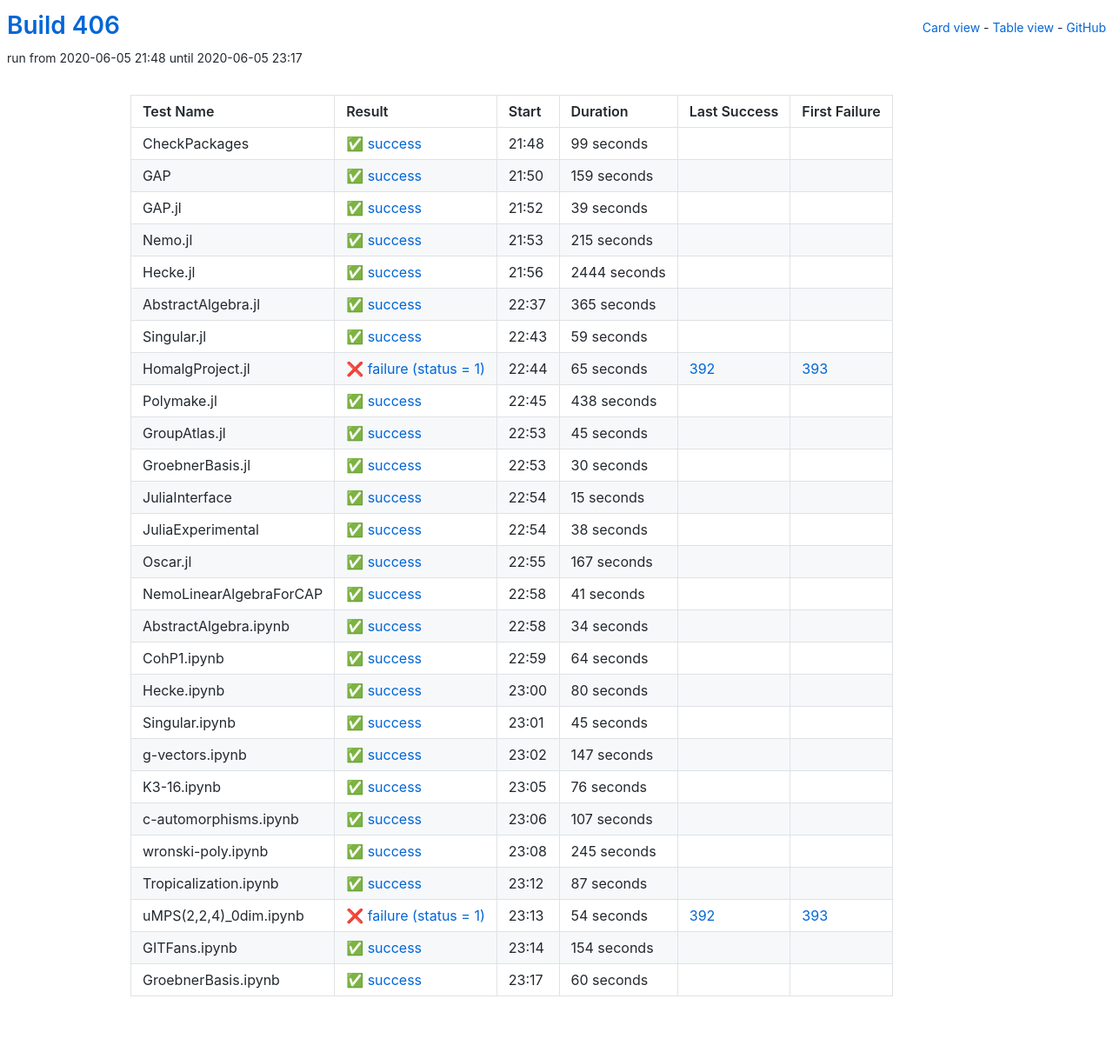
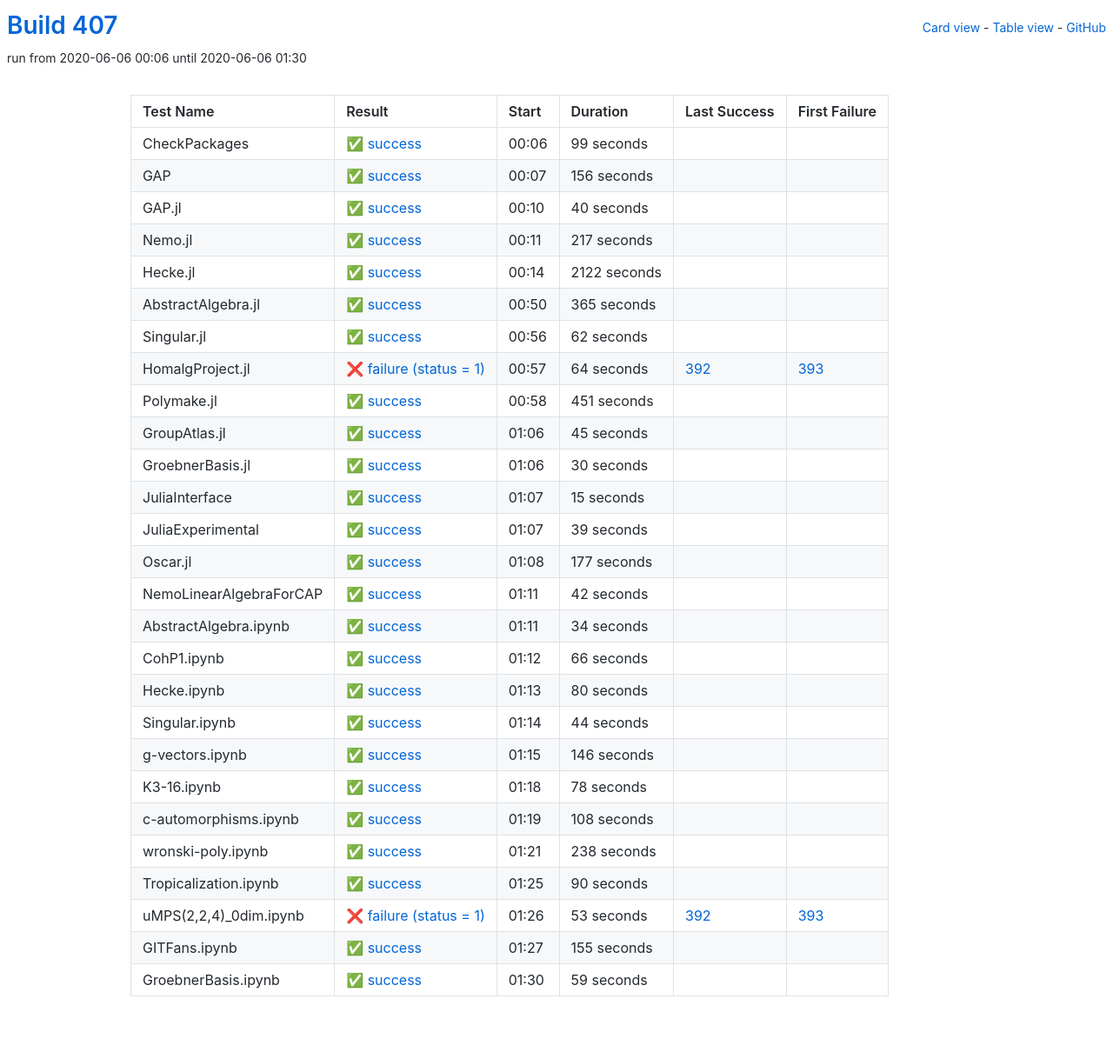
Before and after one commit to oscar-system/oscar-ci-status-1.4, a Jekyll site: the page built from table.html, in a window 1280 px wide. Shown: the whole page at 87% size. Built offline with Jekyll 4.4.1, drawn with Linux system fonts in a browser that asks for light colours.

Commit message:
Build 407

```diff
--- a/_data/ci.yml
+++ b/_data/ci.yml
@@ -1,5 +1,5 @@
-build: 406
-build_url: https://oscarci.mathematik.uni-kl.de/job/oscar-julia-1.4/406/
+build: 407
+build_url: https://oscarci.mathematik.uni-kl.de/job/oscar-julia-1.4/407/
 job: oscar-julia-1.4
 tests:
 - duration: 99
@@ -9,57 +9,57 @@ tests:
   id: checkpackages
   last_success: false
   last_success_url: null
-  log: https://oscarci.mathematik.uni-kl.de/job/oscar-julia-1.4/406/artifact/logs/build-406/CheckPackages.log
+  log: https://oscarci.mathematik.uni-kl.de/job/oscar-julia-1.4/407/artifact/logs/build-407/CheckPackages.log
   name: CheckPackages
-  start: 2020-06-05 21:48
+  start: 2020-06-06 00:06
   status: success
   success: true
-- duration: 159
+- duration: 156
   exitcode: 0
   first_failure: false
   first_failure_url: null
   id: gap
   last_success: false
   last_success_url: null
-  log: https://oscarci.mathematik.uni-kl.de/job/oscar-julia-1.4/406/artifact/logs/build-406/GAP.log
+  log: https://oscarci.mathematik.uni-kl.de/job/oscar-julia-1.4/407/artifact/logs/build-407/GAP.log
   name: GAP
-  start: 2020-06-05 21:50
+  start: 2020-06-06 00:07
   status: success
   success: true
-- duration: 39
+- duration: 40
   exitcode: 0
   first_failure: false
   first_failure_url: null
   id: gap-jl
   last_success: false
   last_success_url: null
-  log: https://oscarci.mathematik.uni-kl.de/job/oscar-julia-1.4/406/artifact/logs/build-406/GAP.jl.log
+  log: https://oscarci.mathematik.uni-kl.de/job/oscar-julia-1.4/407/artifact/logs/build-407/GAP.jl.log
   name: GAP.jl
-  start: 2020-06-05 21:52
+  start: 2020-06-06 00:10
   status: success
   success: true
-- duration: 215
+- duration: 217
   exitcode: 0
   first_failure: false
   first_failure_url: null
   id: nemo-jl
   last_success: false
   last_success_url: null
-  log: https://oscarci.mathematik.uni-kl.de/job/oscar-julia-1.4/406/artifact/logs/build-406/Nemo.jl.log
+  log: https://oscarci.mathematik.uni-kl.de/job/oscar-julia-1.4/407/artifact/logs/build-407/Nemo.jl.log
   name: Nemo.jl
-  start: 2020-06-05 21:53
+  start: 2020-06-06 00:11
   status: success
   success: true
-- duration: 2444
+- duration: 2122
   exitcode: 0
   first_failure: false
   first_failure_url: null
   id: hecke-jl
   last_success: false
   last_success_url: null
-  log: https://oscarci.mathematik.uni-kl.de/job/oscar-julia-1.4/406/artifact/logs/build-406/Hecke.jl.log
+  log: https://oscarci.mathematik.uni-kl.de/job/oscar-julia-1.4/407/artifact/logs/build-407/Hecke.jl.log
   name: Hecke.jl
-  start: 2020-06-05 21:56
+  start: 2020-06-06 00:14
   status: success
   success: true
 - duration: 365
@@ -69,45 +69,45 @@ tests:
   id: abstractalgebra-jl
   last_success: false
   last_success_url: null
-  log: https://oscarci.mathematik.uni-kl.de/job/oscar-julia-1.4/406/artifact/logs/build-406/AbstractAlgebra.jl.log
+  log: https://oscarci.mathematik.uni-kl.de/job/oscar-julia-1.4/407/artifact/logs/build-407/AbstractAlgebra.jl.log
   name: AbstractAlgebra.jl
-  start: 2020-06-05 22:37
+  start: 2020-06-06 00:50
   status: success
   success: true
-- duration: 59
+- duration: 62
   exitcode: 0
   first_failure: false
   first_failure_url: null
   id: singular-jl
   last_success: false
   last_success_url: null
-  log: https://oscarci.mathematik.uni-kl.de/job/oscar-julia-1.4/406/artifact/logs/build-406/Singular.jl.log
+  log: https://oscarci.mathematik.uni-kl.de/job/oscar-julia-1.4/407/artifact/logs/build-407/Singular.jl.log
   name: Singular.jl
-  start: 2020-06-05 22:43
+  start: 2020-06-06 00:56
   status: success
   success: true
-- duration: 65
+- duration: 64
   exitcode: 1
   first_failure: 393
   first_failure_url: https://oscarci.mathematik.uni-kl.de/job/oscar-julia-1.4/393/
   id: homalgproject-jl
   last_success: 392
   last_success_url: https://oscarci.mathematik.uni-kl.de/job/oscar-julia-1.4/392/
-  log: https://oscarci.mathematik.uni-kl.de/job/oscar-julia-1.4/406/artifact/logs/build-406/HomalgProject.jl.log
+  log: https://oscarci.mathematik.uni-kl.de/job/oscar-julia-1.4/407/artifact/logs/build-407/HomalgProject.jl.log
   name: HomalgProject.jl
-  start: 2020-06-05 22:44
+  start: 2020-06-06 00:57
   status: failure
   success: false
-- duration: 438
+- duration: 451
   exitcode: 0
   first_failure: false
   first_failure_url: null
   id: polymake-jl
   last_success: false
   last_success_url: null
-  log: https://oscarci.mathematik.uni-kl.de/job/oscar-julia-1.4/406/artifact/logs/build-406/Polymake.jl.log
+  log: https://oscarci.mathematik.uni-kl.de/job/oscar-julia-1.4/407/artifact/logs/build-407/Polymake.jl.log
   name: Polymake.jl
-  start: 2020-06-05 22:45
+  start: 2020-06-06 00:58
   status: success
   success: true
 - duration: 45
@@ -117,9 +117,9 @@ tests:
   id: groupatlas-jl
   last_success: false
   last_success_url: null
-  log: https://oscarci.mathematik.uni-kl.de/job/oscar-julia-1.4/406/artifact/logs/build-406/GroupAtlas.jl.log
+  log: https://oscarci.mathematik.uni-kl.de/job/oscar-julia-1.4/407/artifact/logs/build-407/GroupAtlas.jl.log
   name: GroupAtlas.jl
-  start: 2020-06-05 22:53
+  start: 2020-06-06 01:06
   status: success
   success: true
 - duration: 30
@@ -129,9 +129,9 @@ tests:
   id: groebnerbasis-jl
   last_success: false
   last_success_url: null
-  log: https://oscarci.mathematik.uni-kl.de/job/oscar-julia-1.4/406/artifact/logs/build-406/GroebnerBasis.jl.log
+  log: https://oscarci.mathematik.uni-kl.de/job/oscar-julia-1.4/407/artifact/logs/build-407/GroebnerBasis.jl.log
   name: GroebnerBasis.jl
-  start: 2020-06-05 22:53
+  start: 2020-06-06 01:06
   status: success
   success: true
 - duration: 15
@@ -141,45 +141,45 @@ tests:
   id: juliainterface
   last_success: false
   last_success_url: null
-  log: https://oscarci.mathematik.uni-kl.de/job/oscar-julia-1.4/406/artifact/logs/build-406/JuliaInterface.log
+  log: https://oscarci.mathematik.uni-kl.de/job/oscar-julia-1.4/407/artifact/logs/build-407/JuliaInterface.log
   name: JuliaInterface
-  start: 2020-06-05 22:54
+  start: 2020-06-06 01:07
   status: success
   success: true
-- duration: 38
+- duration: 39
   exitcode: 0
   first_failure: false
   first_failure_url: null
   id: juliaexperimental
   last_success: false
   last_success_url: null
-  log: https://oscarci.mathematik.uni-kl.de/job/oscar-julia-1.4/406/artifact/logs/build-406/JuliaExperimental.log
+  log: https://oscarci.mathematik.uni-kl.de/job/oscar-julia-1.4/407/artifact/logs/build-407/JuliaExperimental.log
   name: JuliaExperimental
-  start: 2020-06-05 22:54
+  start: 2020-06-06 01:07
   status: success
   success: true
-- duration: 167
+- duration: 177
   exitcode: 0
   first_failure: false
   first_failure_url: null
   id: oscar-jl
   last_success: false
   last_success_url: null
-  log: https://oscarci.mathematik.uni-kl.de/job/oscar-julia-1.4/406/artifact/logs/build-406/Oscar.jl.log
+  log: https://oscarci.mathematik.uni-kl.de/job/oscar-julia-1.4/407/artifact/logs/build-407/Oscar.jl.log
   name: Oscar.jl
-  start: 2020-06-05 22:55
+  start: 2020-06-06 01:08
   status: success
   success: true
-- duration: 41
+- duration: 42
   exitcode: 0
   first_failure: false
   first_failure_url: null
   id: nemolinearalgebraforcap
   last_success: false
   last_success_url: null
-  log: https://oscarci.mathematik.uni-kl.de/job/oscar-julia-1.4/406/artifact/logs/build-406/NemoLinearAlgebraForCAP.log
+  log: https://oscarci.mathematik.uni-kl.de/job/oscar-julia-1.4/407/artifact/logs/build-407/NemoLinearAlgebraForCAP.log
   name: NemoLinearAlgebraForCAP
-  start: 2020-06-05 22:58
+  start: 2020-06-06 01:11
   status: success
   success: true
 - duration: 34
@@ -189,21 +189,21 @@ tests:
   id: abstractalgebra-ipynb
   last_success: false
   last_success_url: null
-  log: https://oscarci.mathematik.uni-kl.de/job/oscar-julia-1.4/406/artifact/logs/build-406/AbstractAlgebra.ipynb.log
+  log: https://oscarci.mathematik.uni-kl.de/job/oscar-julia-1.4/407/artifact/logs/build-407/AbstractAlgebra.ipynb.log
   name: AbstractAlgebra.ipynb
-  start: 2020-06-05 22:58
+  start: 2020-06-06 01:11
   status: success
   success: true
-- duration: 64
+- duration: 66
   exitcode: 0
   first_failure: false
   first_failure_url: null
   id: cohp1-ipynb
   last_success: false
   last_success_url: null
-  log: https://oscarci.mathematik.uni-kl.de/job/oscar-julia-1.4/406/artifact/logs/build-406/CohP1.ipynb.log
+  log: https://oscarci.mathematik.uni-kl.de/job/oscar-julia-1.4/407/artifact/logs/build-407/CohP1.ipynb.log
   name: CohP1.ipynb
-  start: 2020-06-05 22:59
+  start: 2020-06-06 01:12
   status: success
   success: true
 - duration: 80
@@ -213,116 +213,116 @@ tests:
   id: hecke-ipynb
   last_success: false
   last_success_url: null
-  log: https://oscarci.mathematik.uni-kl.de/job/oscar-julia-1.4/406/artifact/logs/build-406/Hecke.ipynb.log
+  log: https://oscarci.mathematik.uni-kl.de/job/oscar-julia-1.4/407/artifact/logs/build-407/Hecke.ipynb.log
   name: Hecke.ipynb
-  start: 2020-06-05 23:00
+  start: 2020-06-06 01:13
   status: success
   success: true
-- duration: 45
+- duration: 44
   exitcode: 0
   first_failure: false
   first_failure_url: null
   id: singular-ipynb
   last_success: false
   last_success_url: null
-  log: https://oscarci.mathematik.uni-kl.de/job/oscar-julia-1.4/406/artifact/logs/build-406/Singular.ipynb.log
+  log: https://oscarci.mathematik.uni-kl.de/job/oscar-julia-1.4/407/artifact/logs/build-407/Singular.ipynb.log
   name: Singular.ipynb
-  start: 2020-06-05 23:01
+  start: 2020-06-06 01:14
   status: success
   success: true
-- duration: 147
+- duration: 146
   exitcode: 0
   first_failure: false
   first_failure_url: null
   id: g-vectors-ipynb
   last_success: false
   last_success_url: null
-  log: https://oscarci.mathematik.uni-kl.de/job/oscar-julia-1.4/406/artifact/logs/build-406/g-vectors.ipynb.log
+  log: https://oscarci.mathematik.uni-kl.de/job/oscar-julia-1.4/407/artifact/logs/build-407/g-vectors.ipynb.log
   name: g-vectors.ipynb
-  start: 2020-06-05 23:02
+  start: 2020-06-06 01:15
   status: success
   success: true
-- duration: 76
+- duration: 78
   exitcode: 0
   first_failure: false
   first_failure_url: null
   id: k3-16-ipynb
   last_success: false
   last_success_url: null
-  log: https://oscarci.mathematik.uni-kl.de/job/oscar-julia-1.4/406/artifact/logs/build-406/K3-16.ipynb.log
+  log: https://oscarci.mathematik.uni-kl.de/job/oscar-julia-1.4/407/artifact/logs/build-407/K3-16.ipynb.log
   name: K3-16.ipynb
-  start: 2020-06-05 23:05
+  start: 2020-06-06 01:18
   status: success
   success: true
-- duration: 107
+- duration: 108
   exitcode: 0
   first_failure: false
   first_failure_url: null
   id: c-automorphisms-ipynb
   last_success: false
   last_success_url: null
-  log: https://oscarci.mathematik.uni-kl.de/job/oscar-julia-1.4/406/artifact/logs/build-406/c-automorphisms.ipynb.log
+  log: https://oscarci.mathematik.uni-kl.de/job/oscar-julia-1.4/407/artifact/logs/build-407/c-automorphisms.ipynb.log
   name: c-automorphisms.ipynb
-  start: 2020-06-05 23:06
+  start: 2020-06-06 01:19
   status: success
   success: true
-- duration: 245
+- duration: 238
   exitcode: 0
   first_failure: false
   first_failure_url: null
   id: wronski-poly-ipynb
   last_success: false
   last_success_url: null
-  log: https://oscarci.mathematik.uni-kl.de/job/oscar-julia-1.4/406/artifact/logs/build-406/wronski-poly.ipynb.log
+  log: https://oscarci.mathematik.uni-kl.de/job/oscar-julia-1.4/407/artifact/logs/build-407/wronski-poly.ipynb.log
   name: wronski-poly.ipynb
-  start: 2020-06-05 23:08
+  start: 2020-06-06 01:21
   status: success
   success: true
-- duration: 87
+- duration: 90
   exitcode: 0
   first_failure: false
   first_failure_url: null
   id: tropicalization-ipynb
   last_success: false
   last_success_url: null
-  log: https://oscarci.mathematik.uni-kl.de/job/oscar-julia-1.4/406/artifact/logs/build-406/Tropicalization.ipynb.log
+  log: https://oscarci.mathematik.uni-kl.de/job/oscar-julia-1.4/407/artifact/logs/build-407/Tropicalization.ipynb.log
   name: Tropicalization.ipynb
-  start: 2020-06-05 23:12
+  start: 2020-06-06 01:25
   status: success
   success: true
-- duration: 54
+- duration: 53
   exitcode: 1
   first_failure: 393
   first_failure_url: https://oscarci.mathematik.uni-kl.de/job/oscar-julia-1.4/393/
   id: umps-2-2-4-0dim-ipynb
   last_success: 392
   last_success_url: https://oscarci.mathematik.uni-kl.de/job/oscar-julia-1.4/392/
-  log: https://oscarci.mathematik.uni-kl.de/job/oscar-julia-1.4/406/artifact/logs/build-406/uMPS-2-2-4-_0dim.ipynb.log
+  log: https://oscarci.mathematik.uni-kl.de/job/oscar-julia-1.4/407/artifact/logs/build-407/uMPS-2-2-4-_0dim.ipynb.log
   name: uMPS(2,2,4)_0dim.ipynb
-  start: 2020-06-05 23:13
+  start: 2020-06-06 01:26
   status: failure
   success: false
-- duration: 154
+- duration: 155
   exitcode: 0
   first_failure: false
   first_failure_url: null
   id: gitfans-ipynb
   last_success: false
   last_success_url: null
-  log: https://oscarci.mathematik.uni-kl.de/job/oscar-julia-1.4/406/artifact/logs/build-406/GITFans.ipynb.log
+  log: https://oscarci.mathematik.uni-kl.de/job/oscar-julia-1.4/407/artifact/logs/build-407/GITFans.ipynb.log
   name: GITFans.ipynb
-  start: 2020-06-05 23:14
+  start: 2020-06-06 01:27
   status: success
   success: true
-- duration: 60
+- duration: 59
   exitcode: 0
   first_failure: false
   first_failure_url: null
   id: groebnerbasis-ipynb
   last_success: false
   last_success_url: null
-  log: https://oscarci.mathematik.uni-kl.de/job/oscar-julia-1.4/406/artifact/logs/build-406/GroebnerBasis.ipynb.log
+  log: https://oscarci.mathematik.uni-kl.de/job/oscar-julia-1.4/407/artifact/logs/build-407/GroebnerBasis.ipynb.log
   name: GroebnerBasis.ipynb
-  start: 2020-06-05 23:17
+  start: 2020-06-06 01:30
   status: success
   success: true
```
Also changed, not shown: README.md.
